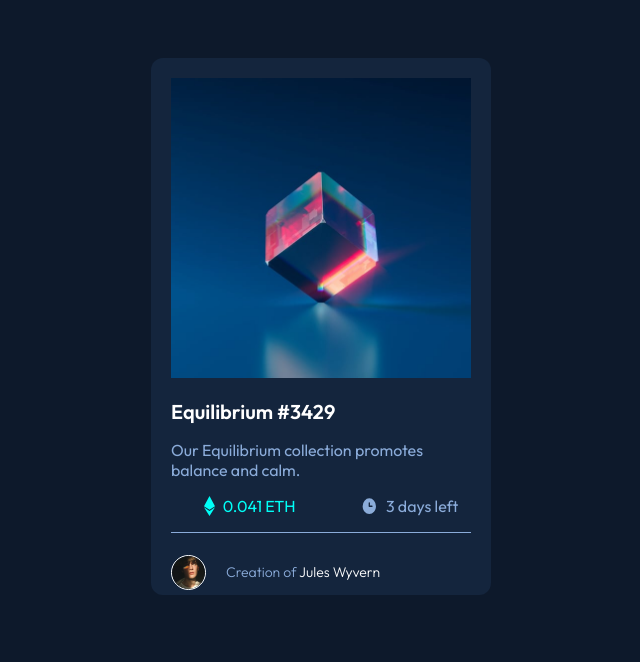
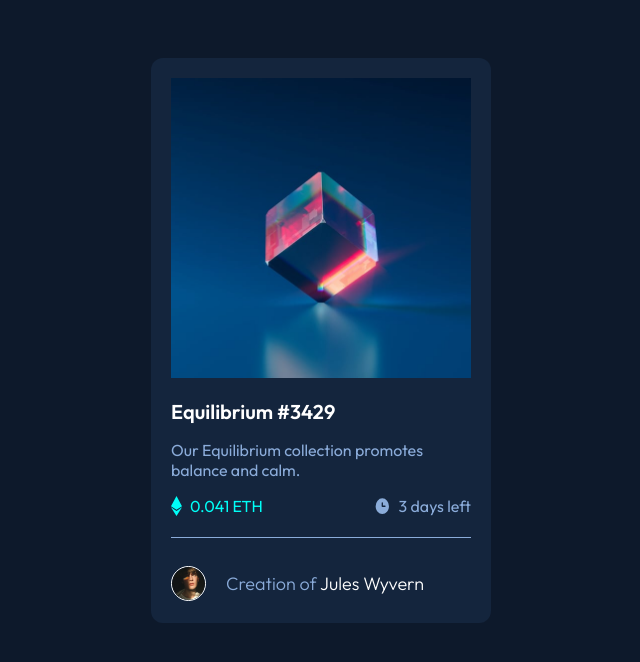
Before and after one commit to HSSEL/nft-preview-card-component-main, a plain HTML site: page nft-preview-card-component-main/index.html in a window 1280 px wide. Shown: the whole page, without its empty margins (307-947 px from the left). Drawn offline with Linux system fonts and the light colour scheme.

Commit message:
last commit

```diff
--- a/nft-preview-card-component-main/style.css
+++ b/nft-preview-card-component-main/style.css
@@ -9,6 +9,7 @@ body{
 section{
     background-color: hsl(216, 50%, 16%);
     width: 320px;
+    height: 545px;
     padding-left: 20px;
     padding-top: 20px;
     border-radius: 12px;
@@ -27,13 +28,16 @@ p{
     color: hsl(215, 51%, 70%);}
 .bloc{display: flex;
 flex-direction: row;
-justify-content:space-around}
+justify-content:space-between;
+border: none;
+padding-bottom: 5px;}
 .item1{
     display: flex;
     color: hsl(178, 100%, 50%);}
 .item2{
     display: flex;
-    color:hsl(215, 51%, 70%) ;}
+    color:hsl(215, 51%, 70%) ;
+   padding-right: 20px;}
 .bloc img{
     margin-right: 8px;
 }
@@ -45,6 +49,7 @@ hr {
     border-top: 1px solid hsl(215, 51%, 70%);
     margin: 1em 0;
     padding: 0;
+
 }
 
 
@@ -52,6 +57,7 @@ hr {
     display: flex;
     align-items: center;
     text-align: center;
+
 }
 .creator__photo {
     width: 33px;
@@ -62,7 +68,7 @@ hr {
 
 .creator__name {
     font-weight: 300;
-    font-size: .875rem;
+    font-size: 18px;
 }
 
 .name {
```
